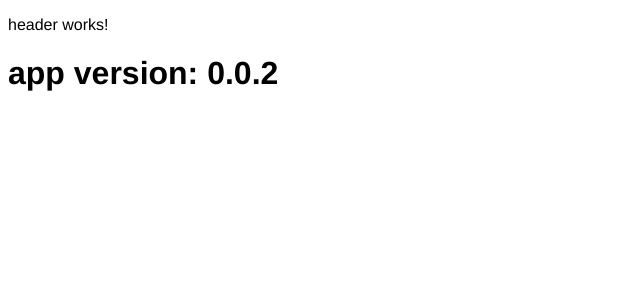
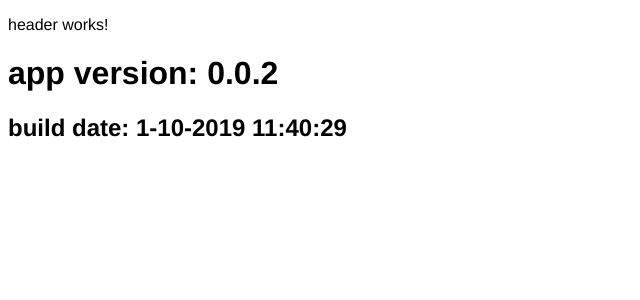
Before and after one commit to iurisdev6/angular-sandbox, an Angular app: page / in a window 1280 px wide. Shown: the top 300 px of the page, without its empty margins (0-640 px from the left). Built offline with nearby package versions, Linux system fonts and the light colour scheme.

Commit message:
chore: display build date

```diff
--- a/src/app/components/footer/footer.component.html
+++ b/src/app/components/footer/footer.component.html
@@ -1 +1,2 @@
 <h1>app version: {{version}}</h1>
+<h2>build date: {{date}}</h2>
--- a/src/app/components/footer/footer.component.ts
+++ b/src/app/components/footer/footer.component.ts
@@ -9,12 +9,13 @@ import { environment } from '../../../environments/environment.prod';
 export class FooterComponent implements OnInit {
 
   private version;
+  private date;
 
   constructor() { }
 
   ngOnInit() {
-    console.log('sup', environment.appVersion);
     this.version = environment.appVersion;
+    this.date = environment.buildDate;
   }
 
 }
```
